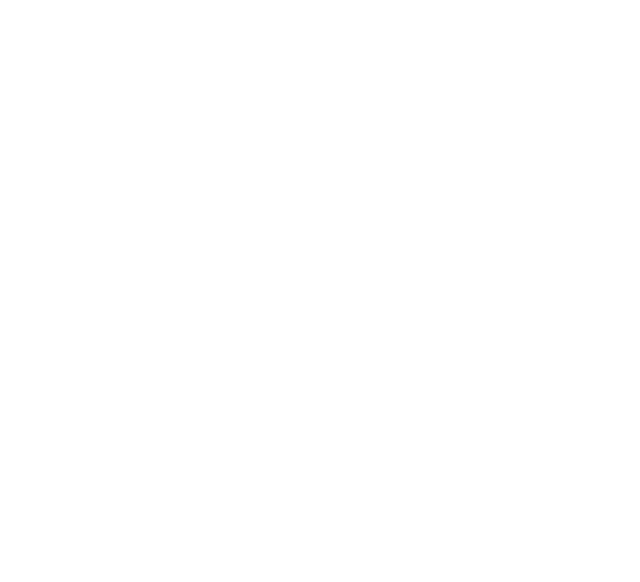
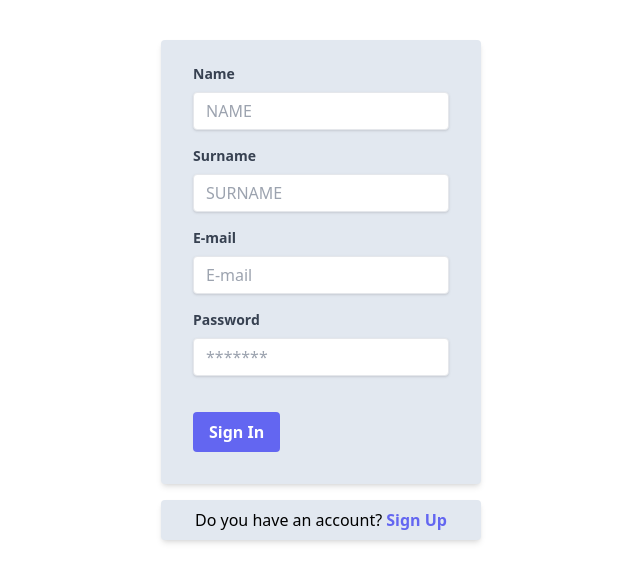
Before and after one commit to Mehmet-Alemdar/Login-page-with-bcrypt-and-express-session, a React (Create React App) app in the folder frontend/: page /register in a window 1280 px wide. Shown: the top 582 px of the page, without its empty margins (319-959 px from the left). Built offline with nearby package versions, Linux system fonts and the light colour scheme.

Commit message:
Create the register page design

```diff
--- a/frontend/src/App.js
+++ b/frontend/src/App.js
@@ -1,5 +1,6 @@
 import { BrowserRouter as Router, Route, Switch} from "react-router-dom"
 import Login from "./components/Login";
+import Register from "./components/Register";
 import "./index.css"
 
 function App() {
@@ -10,6 +11,9 @@
           <Route exact path="/">
             <Login />
           </Route>
+          <Route exact path="/register">
+            <Register />
+          </Route>
         </Switch>
       </div>
     </Router>
--- /dev/null
+++ b/frontend/src/components/Register.js
@@ -0,0 +1,50 @@
+import { Link } from "react-router-dom";
+import "../index.css"
+function Register() {
+  const registerPage = (
+    <div className="w-full max-w-xs ">
+      <form className="bg-slate-200 shadow-md rounded px-8 pt-6 pb-8 mb-4">
+        <div className="mb-4">
+          <label className="block text-gray-700 text-sm font-bold mb-2" htmlFor="name">
+            Name
+          </label>
+          <input className="shadow appearance-none border rounded w-full py-2 px-3 text-gray-700 leading-tight focus:outline-none focus:shadow-outline uppercase" id="name" type="text" placeholder="Name" />
+        </div>
+        <div className="mb-4">
+          <label className="block text-gray-700 text-sm font-bold mb-2" htmlFor="surname">
+            Surname
+          </label>
+          <input className="shadow appearance-none border rounded w-full py-2 px-3 text-gray-700 leading-tight focus:outline-none focus:shadow-outline uppercase" id="surname" type="text" placeholder="Surname" />
+        </div>
+        <div className="mb-4">
+          <label className="block text-gray-700 text-sm font-bold mb-2" htmlFor="email">
+            E-mail
+          </label>
+          <input className="shadow appearance-none border rounded w-full py-2 px-3 text-gray-700 leading-tight focus:outline-none focus:shadow-outline" id="email" type="text" placeholder="E-mail" />
+        </div>
+        <div className="mb-6">
+          <label className="block text-gray-700 text-sm font-bold mb-2" htmlFor="password">
+            Password
+          </label>
+          <input className="shadow appearance-none border rounded w-full py-2 px-3 text-gray-700 mb-3 leading-tight focus:outline-none focus:shadow-outline" id="password" type="password" placeholder="*******" />
+        </div>
+        <div className="flex items-center justify-between">
+          <button to="/register" className="bg-indigo-500 hover:bg-indigo-700 text-white font-bold py-2 px-4 rounded focus:outline-none focus:shadow-outline cursor-pointer" type="button">
+            Sign In
+          </button>
+        </div>
+      </form>
+      <div className="bg-slate-200 w-full max-w-xs p-2 shadow-md rounded px-8 text-center">
+        <Link to="/">
+          <p>Do you have an account? <b className="text-indigo-500 hover:text-indigo-700">Sign Up</b></p>
+        </Link>
+      </div>
+    </div>
+  )
+
+  return (
+    registerPage
+  );
+}
+
+export default Register;
```
